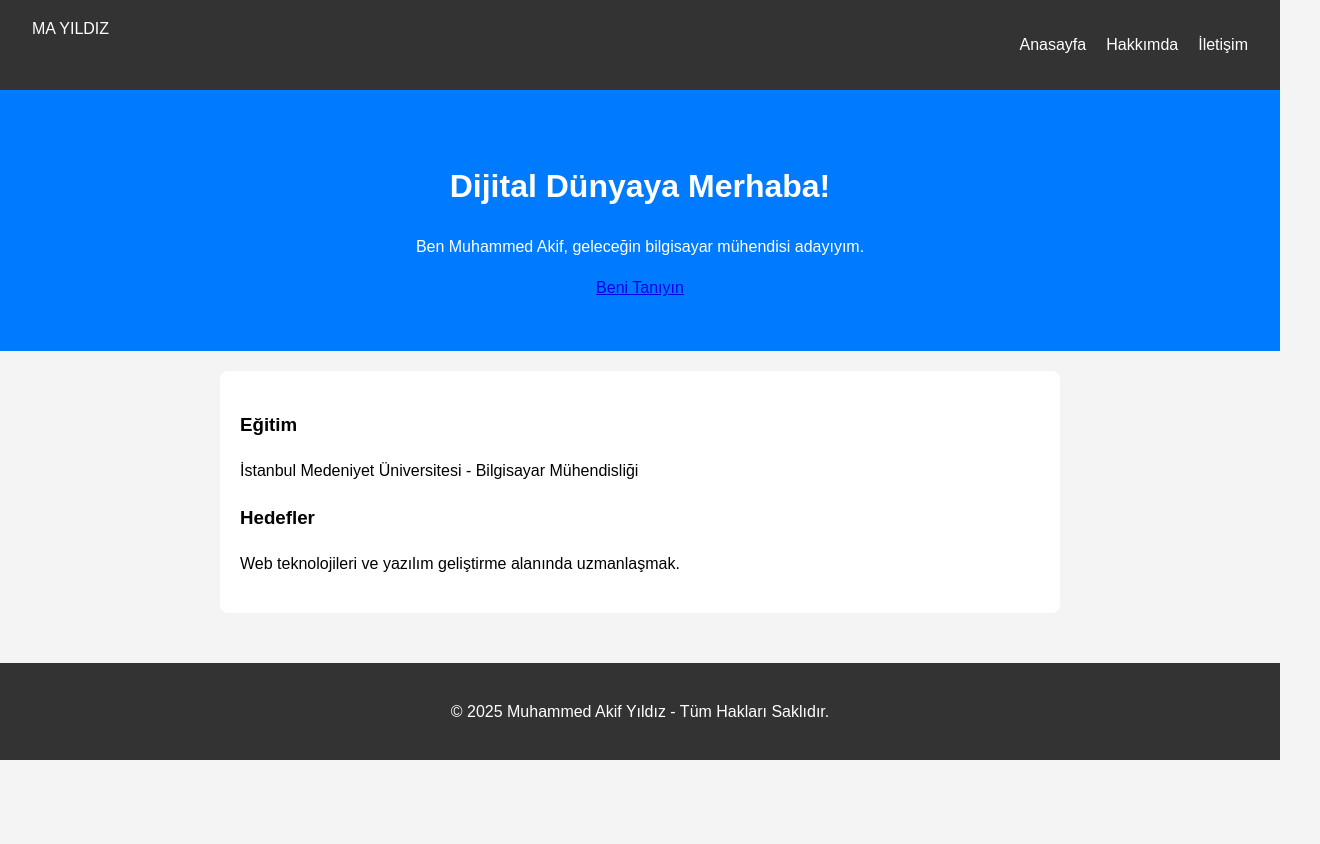
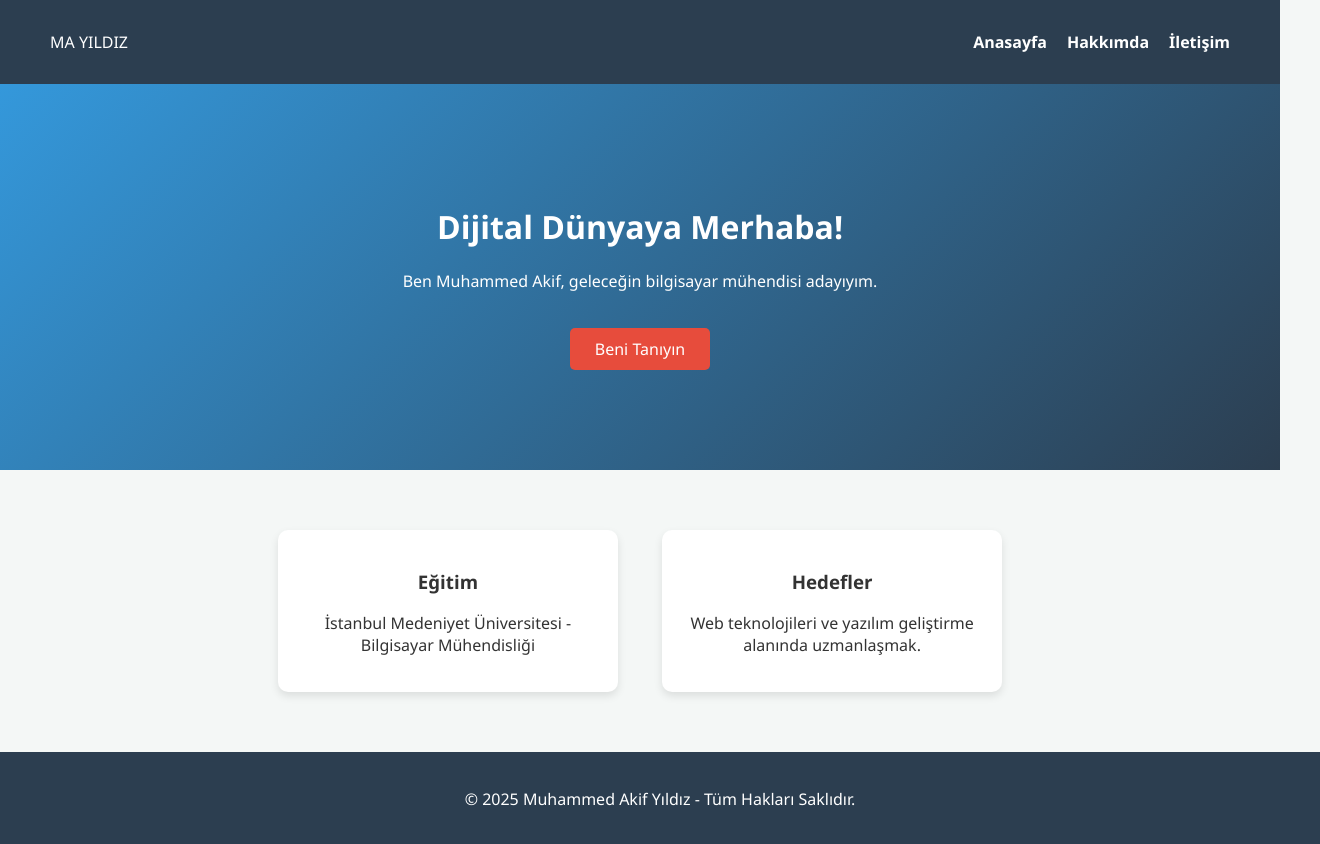
Before and after one commit to muhammedakifyldz/Web-sayfas-devim, a plain HTML site: page index.html in a window 1280 px wide. Shown: the whole page, 1320 px wide, since content can reach past the window. Before the commit the page ends 800 px from the top, so only its background shows below. Drawn offline with Linux system fonts and the light colour scheme.

Commit message:
Update style.css

```diff
--- a/style.css
+++ b/style.css
@@ -1,17 +1,19 @@
-/* style.css */
+/* Genel Ayarlar */
 body {
-    font-family: 'Arial', sans-serif;
+    font-family: 'Segoe UI', sans-serif;
     margin: 0;
-    line-height: 1.6;
-    background-color: #f4f4f4;
+    background-color: #f4f7f6;
+    color: #333;
 }
 
+/* Navigasyon Menüsü */
 nav {
-    background: #333;
-    color: #fff;
+    background: #2c3e50;
+    color: white;
     display: flex;
     justify-content: space-between;
-    padding: 1rem 2rem;
+    align-items: center;
+    padding: 15px 50px;
 }
 
 nav ul {
@@ -26,28 +28,62 @@ nav ul li {
 nav ul li a {
     color: white;
     text-decoration: none;
+    font-weight: bold;
+    transition: 0.3s;
 }
 
+nav ul li a:hover {
+    color: #3498db;
+}
+
+/* Header/Giriş Kısmı */
 header {
-    background: #007bff;
+    background: linear-gradient(135deg, #3498db, #2c3e50);
     color: white;
     text-align: center;
-    padding: 50px 0;
+    padding: 100px 20px;
 }
 
+.btn {
+    display: inline-block;
+    background: #e74c3c;
+    color: white;
+    padding: 10px 25px;
+    text-decoration: none;
+    border-radius: 5px;
+    margin-top: 20px;
+}
+
+/* Kartlar ve İçerik */
 section {
+    padding: 40px 50px;
+    text-align: center;
+}
+
+.card {
+    background: white;
+    display: inline-block;
+    width: 300px;
+    margin: 20px;
     padding: 20px;
+    border-radius: 10px;
+    box-shadow: 0 4px 8px rgba(0,0,0,0.1);
+}
+
+.about-section {
     max-width: 800px;
-    margin: auto;
+    margin: 40px auto;
     background: white;
-    margin-top: 20px;
-    border-radius: 8px;
+    border-radius: 10px;
+    box-shadow: 0 4px 15px rgba(0,0,0,0.1);
 }
 
 footer {
     text-align: center;
     padding: 20px;
-    margin-top: 50px;
-    background: #333;
+    background: #2c3e50;
     color: white;
+    position: relative;
+    bottom: 0;
+    width: 100%;
 }
```
